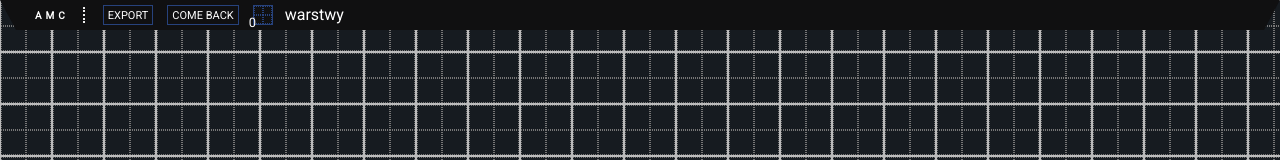
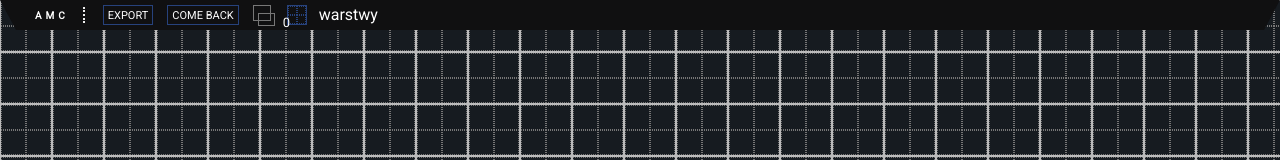
Before and after one commit to Poyters/angotia-world-creator, a React (Create React App) app: page /creator in a window 1280 px wide. Shown: the top 160 px of the page. Built offline with nearby package versions, Linux system fonts and the light colour scheme.

Commit message:
add FullScreenOption component

```diff
--- a/src/assets/styles/components/creatorPanel/_option.scss
+++ b/src/assets/styles/components/creatorPanel/_option.scss
@@ -5,6 +5,52 @@
     &--net {
         width: 18px;
         height: 18px;
+    }
+
+    &--on {
+        border-color: $decorationColor1 !important;
+    }
+
+    &--off {
+        border-color: $boardColor2 !important;
+    }
+
+    &--fullScreen {
+        width: 16px;
+        height: 14px;
+        margin: 0 2px 4px 0;
+
+        border-width: 1px;
+        border-style: solid;
+        border-color: inherit;
+        cursor: pointer;
+
+        &:after {
+            position: absolute;
+            content: '';
+            right: -5px;
+            bottom: -6px;
+            width: 15px;
+            height: 11px;
+
+            border-width: 1px;
+            border-style: solid;
+            border-color: inherit;
+        }
+
+        &:hover {
+            width: 14px;
+            height: 12px;
+            border-width: 2px;
+
+            &:after {
+                width: 13px;
+                height: 9px;
+                right: -6px;
+                bottom: -7px;
+                border-width: 2px;
+            }
+        }
     }
 
     &--textOption {
@@ -19,6 +65,10 @@
         cursor: pointer;
         font-size: 11px;
         text-transform: uppercase;
+
+        & a, a:hover {
+            color: inherit;
+        }
 
         &:hover {
             color: $decorationColor1;
@@ -56,12 +106,4 @@
         border-style: dotted;
         border-color: inherit;
     }
-
-    &--on {
-        border-color: $decorationColor1;
-    }
-
-    &--off {
-        border-color: $boardColor2;
-    }
 }
--- a/src/components/creatorPanel/CreatorPanel.tsx
+++ b/src/components/creatorPanel/CreatorPanel.tsx
@@ -1,8 +1,9 @@
 import React from 'react';
 
 //Import other components
+import ExportOption from './ExportOption';
 import ComeBackOption from './ComeBackOption';
-import ExportOption from './ExportOption';
+import FullScreenOption from './FullScreenOption';
 import NetOption from './NetOption';
 
 
@@ -20,6 +21,9 @@ const CreatorPanel: React.SFC = () => {
           <ComeBackOption />
         </li>
         <li>
+          <FullScreenOption />
+        </li>
+        <li>
           <NetOption viewTypeQuantity={3} />
         </li>
         <li>warstwy</li>
--- /dev/null
+++ b/src/components/creatorPanel/FullScreenOption.tsx
@@ -0,0 +1,39 @@
+import React, { useState } from 'react';
+
+const runFullScreen = element => {
+	if(element.requestFullscreen)
+		element.requestFullscreen();
+}
+
+const closeFullScreen = () => {
+  if(document.exitFullscreen)
+		document.exitFullscreen();
+}
+
+
+const FullScreenOption: React.SFC = () => {
+  const [ fs, setFs ] = useState(false);
+  const body = document.getElementsByTagName('body');
+
+  const clickHandler = () => {
+    if (fs) {
+      closeFullScreen();
+      setFs(false);
+    }
+    else {
+      runFullScreen(body[0]);
+      setFs(true);
+    }
+  }
+
+  const fsOnOff = fs ? 'option--on' : 'option--off'; //It determines icon color
+
+  return (
+    <div role="button" className={`option option--fullScreen ${fsOnOff}`} onClick={clickHandler}>
+
+    </div>
+  );
+}
+
+
+export default FullScreenOption;
--- a/src/components/creatorPanel/NetOption.tsx
+++ b/src/components/creatorPanel/NetOption.tsx
@@ -55,7 +55,7 @@ const NetOption: React.SFC<INetOption> = ({ viewTypeQuantity, setMapNets }) => {
     setMapNets(values);
   })
 
-  const netOnOff = optionViewType === 3 ? 'netGraphic--off' : 'netGraphic--on'; //It determines icon color
+  const netOnOff = optionViewType === 3 ? 'option--off' : 'option--on'; //It determines icon color
 
   return (
     <div className="option option--net" onClick={changeViewType}>
--- a/tsconfig.json
+++ b/tsconfig.json
@@ -22,5 +22,11 @@
   },
   "include": [
     "src"
+  ],
+  "exclude": [
+    "node_modules",
+    "**/*.spec.ts",
+    "src/sw-*.js",
+    "src/idb.js"
   ]
 }
```
